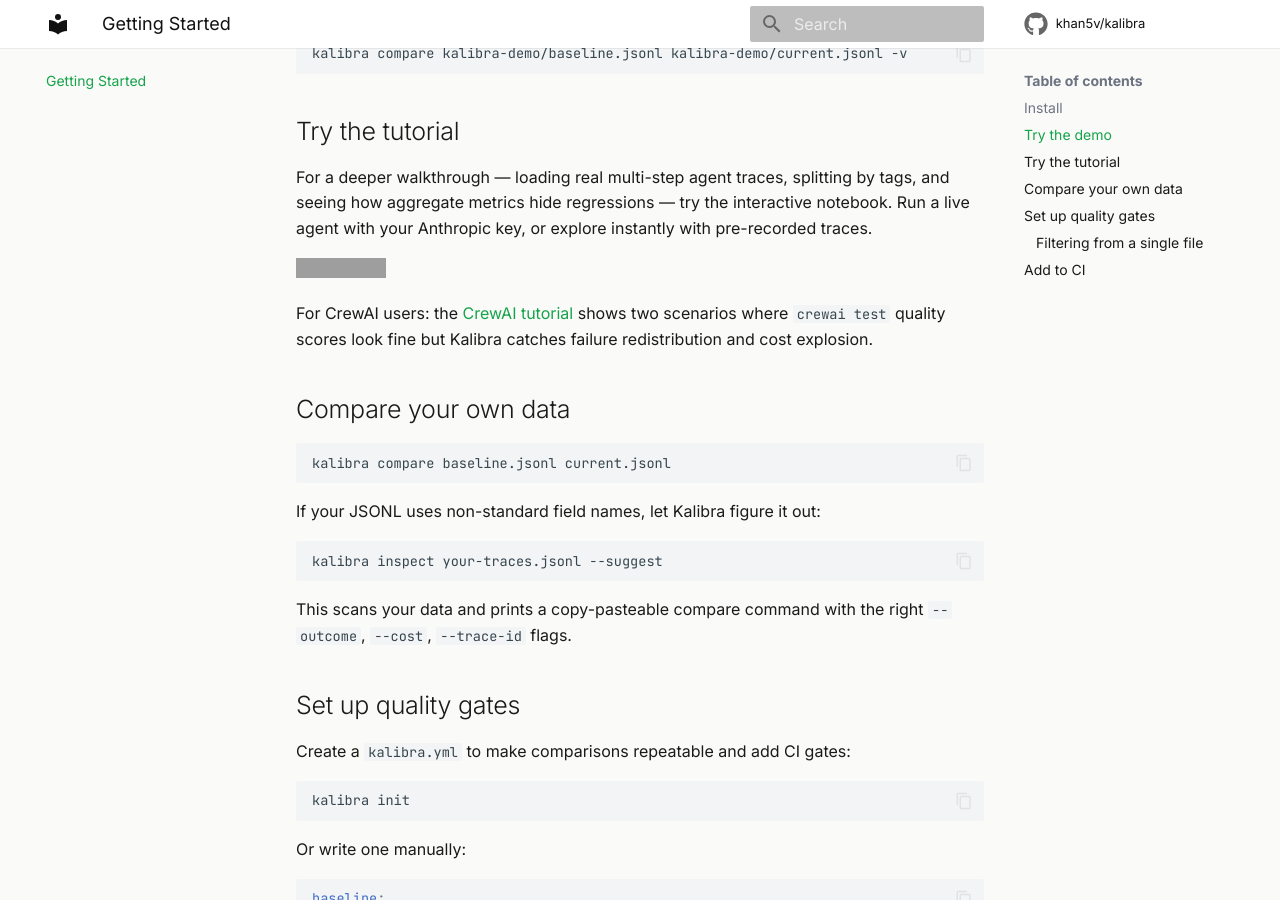
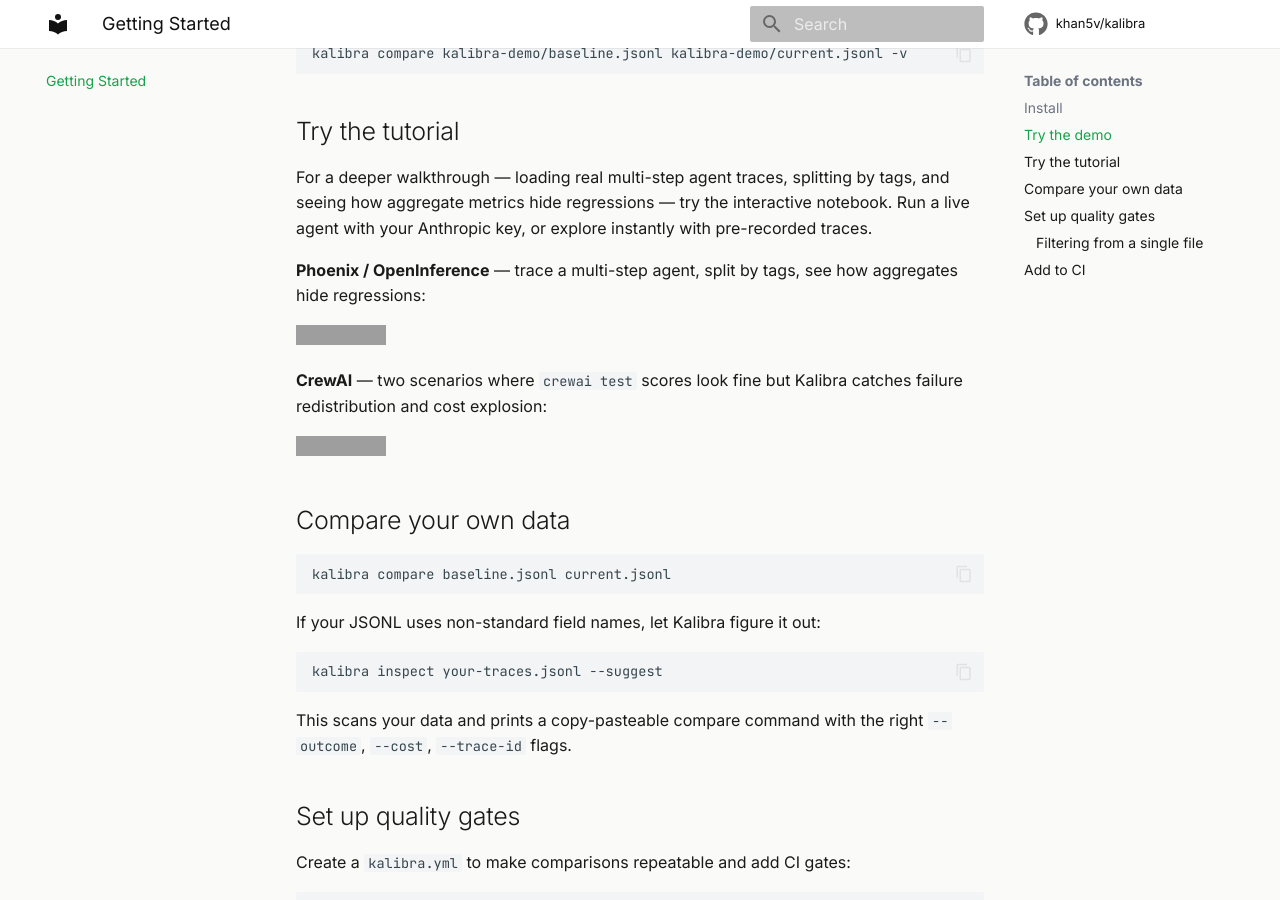
Before and after one commit to khan5v/kalibra, an MkDocs documentation site: the page built from docs/getting-started.md, in a window 1280 px wide and 900 px high, scrolled down 470 px. Built offline with MkDocs 1.6.1 and Material for MkDocs 9.7.7, drawn with Linux system fonts in a browser that asks for light colours; comment, search, counter and statistics services are not loaded; grey boxes are pictures that could not be loaded.

Commit message:
Update the getting started doc with a dedicated colab link

```diff
--- a/docs/getting-started.md
+++ b/docs/getting-started.md
@@ -22,9 +22,13 @@
 
 For a deeper walkthrough — loading real multi-step agent traces, splitting by tags, and seeing how aggregate metrics hide regressions — try the interactive notebook. Run a live agent with your Anthropic key, or explore instantly with pre-recorded traces.
 
+**Phoenix / OpenInference** — trace a multi-step agent, split by tags, see how aggregates hide regressions:
+
 [![Open in Colab](https://colab.research.google.com/assets/colab-badge.svg)](https://colab.research.google.com/github/khan5v/kalibra/blob/main/examples/phoenix_kalibra_tutorial.ipynb)
 
-For CrewAI users: the [CrewAI tutorial](https://colab.research.google.com/github/khan5v/kalibra/blob/main/examples/crewai/crewai_kalibra_tutorial.ipynb) shows two scenarios where `crewai test` quality scores look fine but Kalibra catches failure redistribution and cost explosion.
+**CrewAI** — two scenarios where `crewai test` scores look fine but Kalibra catches failure redistribution and cost explosion:
+
+[![Open in Colab](https://colab.research.google.com/assets/colab-badge.svg)](https://colab.research.google.com/github/khan5v/kalibra/blob/main/examples/crewai/crewai_kalibra_tutorial.ipynb)
 
 ## Compare your own data
 
```
